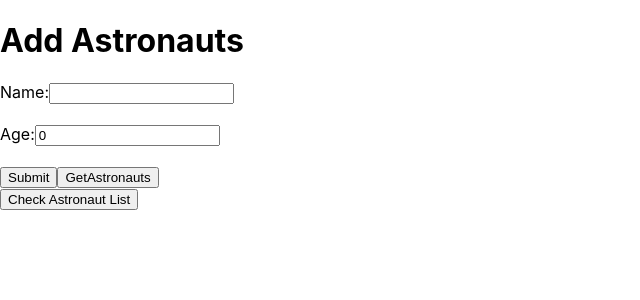
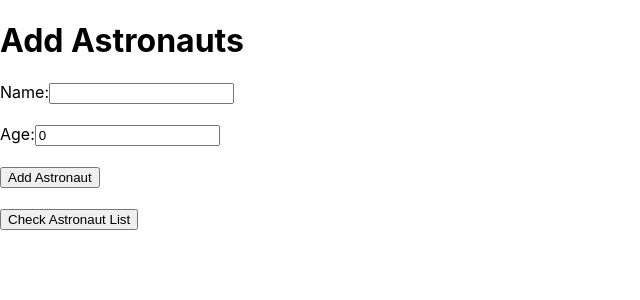
Before and after one commit to bloulidi/Astronauts-API, a React (Create React App) app in the folder FrontEnd/: page / in a window 1280 px wide. Both pictures are taken after a click on the button "Add Astronaut". Shown: the top 300 px of the page, without its empty margins (0-640 px from the left). Built offline with nearby package versions, Linux system fonts and the light colour scheme; no server answers.

Commit message:
Clean up

```diff
--- a/FrontEnd/src/AddAstronaut/AddAstronaut.js
+++ b/FrontEnd/src/AddAstronaut/AddAstronaut.js
@@ -16,18 +16,9 @@ function AddAstronaut() {
       name: data.name,
       age: data.age,
       id: uniqid(),
-    })
-      .then((res) => console.log(res.data))
-      .catch(function (error) {
-        console.log(error);
-      });
-  };
-
-  const getAstronauts = (e) => {
-    e.preventDefault();
-    Axios.get("https://localhost:3001/astronauts").then((res) =>
-      console.log(res)
-    );
+    }).catch(function (error) {
+      console.log(error);
+    });
   };
 
   const handle = (e) => {
@@ -71,8 +62,7 @@ function AddAstronaut() {
         </label>
         <br />
         <div className="align-right">
-          <button type="submit">Submit</button>
-          <button onClick={getAstronauts}>GetAstronauts</button>
+          <button type="submit">Add Astronaut</button>
         </div>
       </form>
     </div>
--- a/FrontEnd/src/App.js
+++ b/FrontEnd/src/App.js
@@ -14,11 +14,13 @@ function App() {
       {addAstronaut ? (
         <div>
           <AddAstronaut />
+          <br />
           <button onClick={addAstronauts}>Check Astronaut List</button>
         </div>
       ) : (
         <div>
           <AstronautsList />
+          <br />
           <button onClick={addAstronauts}>Add Astronaut</button>
         </div>
       )}
```
